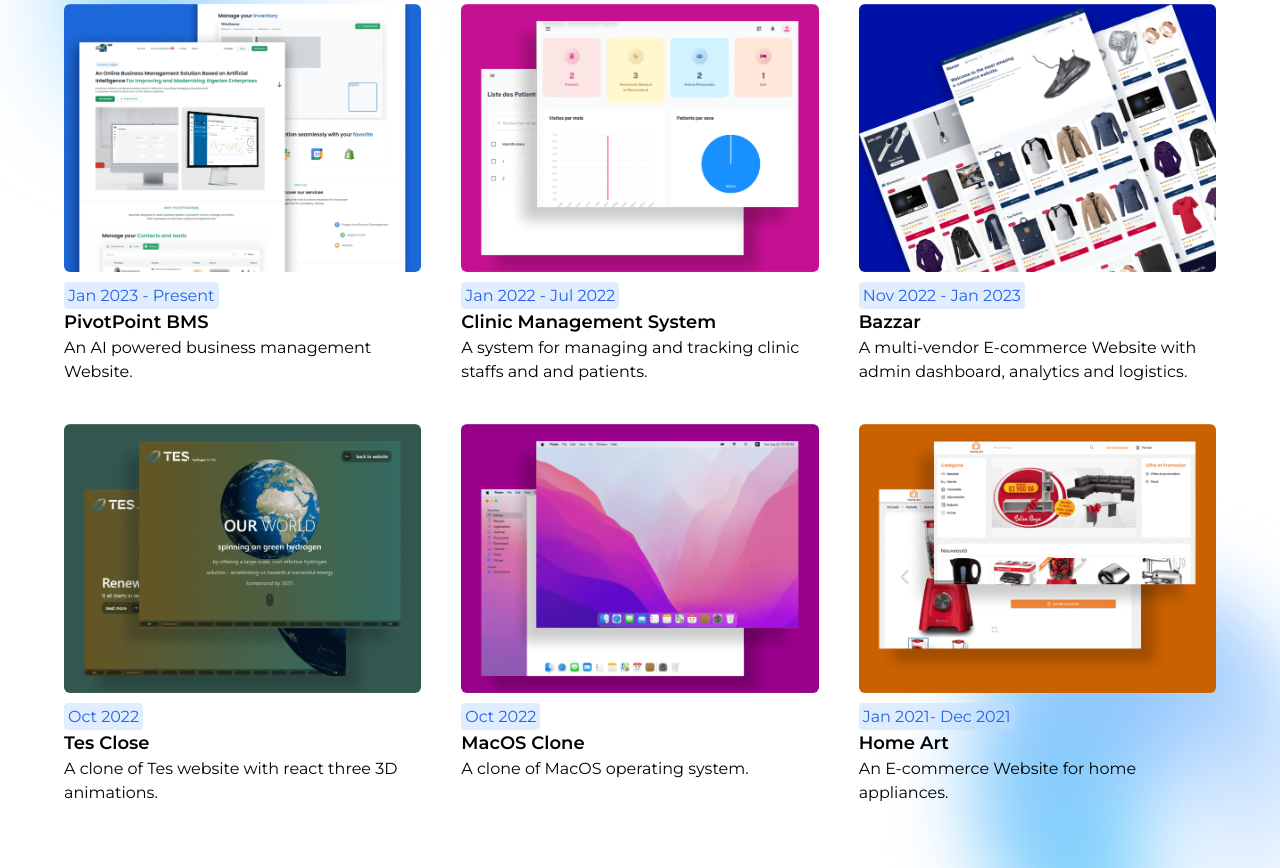
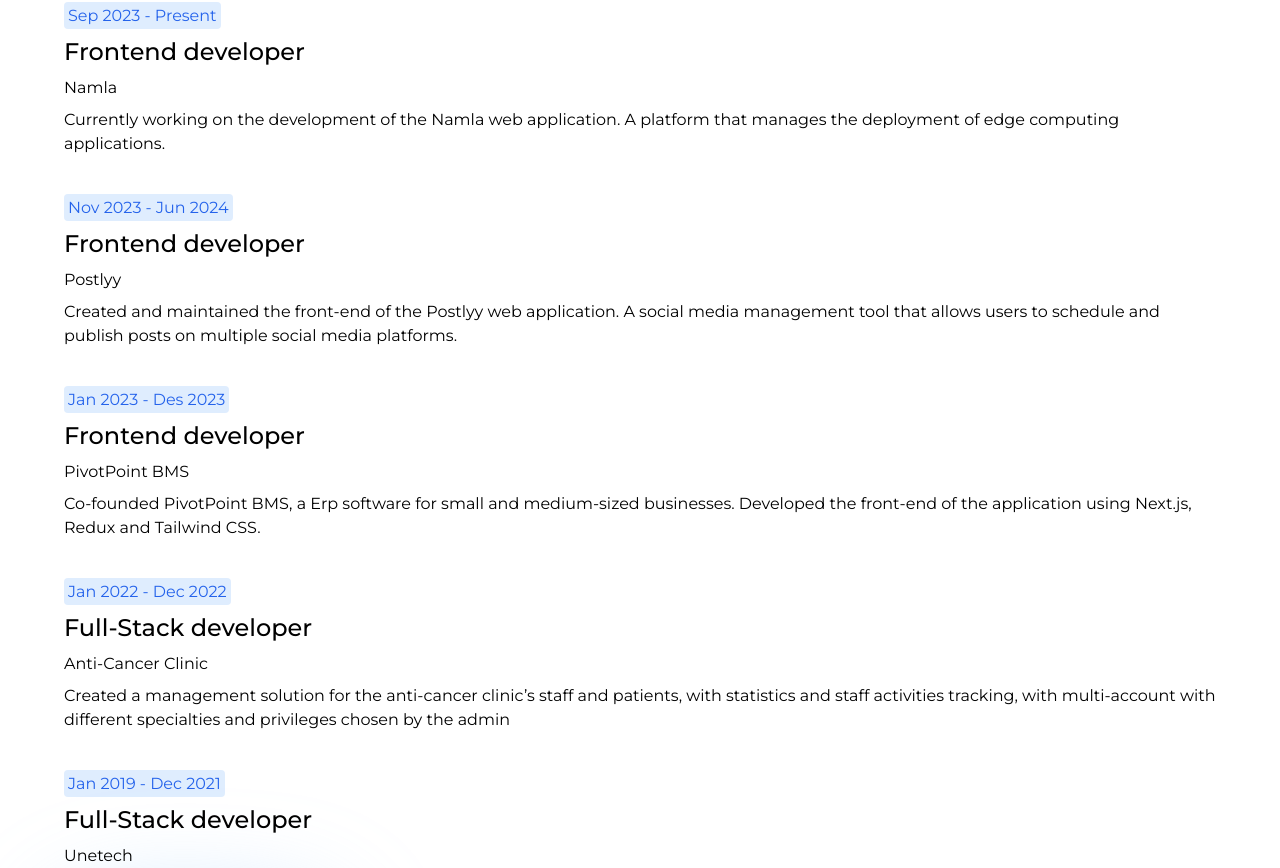
Before and after one commit to YanissGnz/portfolio, a Next.js app: page / in a window 1280 px wide. Shown: the part 2652-3520 px from the top of the page. Built offline with nearby package versions, Linux system fonts and the light colour scheme.

Commit message:
added experience

```diff
--- /dev/null
+++ b/components/Experience.tsx
@@ -0,0 +1,65 @@
+function Experience() {
+	return (
+		<div className="mt-32 flex flex-col items-center gap-10 w-full px-5 md:px-16">
+			<h1 className="text-4xl font-bold text-center">My Experience</h1>
+			<ExperienceCard
+				title="Frontend developer"
+				company="Namla"
+				date="Sep 2023 - Present"
+				description="Currently working on the development of the Namla web application. A platform that manages the deployment of edge computing applications."
+			/>
+			<ExperienceCard
+				title="Frontend developer"
+				company="Postlyy"
+				date="Nov 2023 - Jun 2024"
+				description="Created and maintained the front-end of the Postlyy web application. A social media management tool that allows users to schedule and publish posts on multiple social media platforms."
+			/>
+
+			<ExperienceCard
+				title="Frontend developer"
+				company="PivotPoint BMS"
+				date="Jan 2023 - Des 2023"
+				description="Co-founded PivotPoint BMS, a Erp software for small and medium-sized businesses. Developed the front-end of the application using Next.js, Redux and Tailwind CSS."
+			/>
+			<ExperienceCard
+				title="Full-Stack developer"
+				company="Anti-Cancer Clinic"
+				date="Jan 2022 - Dec 2022"
+				description="Created a management solution for the anti-cancer clinic’s staff and patients, with statistics and staff activities tracking, with multi-account with different specialties and privileges chosen by the admin"
+			/>
+			<ExperienceCard
+				title="Full-Stack developer"
+				company="Unetech"
+				date="Jan 2019 - Dec 2021"
+				description="Participated in pre-project analysis and technical assessments to validate the creation of a user-friendly interface. Built reusable code to utilize for other projects and to minimize costs. Scheduled meetings with clients to discuss website design preferences and requirements."
+			/>
+		</div>
+	);
+}
+
+export default Experience;
+
+type ExperienceCardProps = {
+	title: string;
+	company: string;
+	date: string;
+	description: string;
+};
+
+const ExperienceCard = ({
+	title,
+	company,
+	date,
+	description,
+}: ExperienceCardProps) => {
+	return (
+		<div className="w-full space-y-2">
+			<span className="bg-blue-200/50 dark:bg-blue-700/40 p-1 rounded text-blue-600 dark:text-blue-200">
+				{date}
+			</span>
+			<div className="text-2xl font-medium">{title}</div>
+			<p>{company}</p>
+			<p>{description}</p>
+		</div>
+	);
+};
--- a/pages/index.tsx
+++ b/pages/index.tsx
@@ -1,27 +1,27 @@
-import Image from "next/image";
 import { Montserrat } from "next/font/google";
 
 import Header from "@/components/Header";
 
 import About from "@/components/About";
+import Contact from "@/components/Contact";
+import Education from "@/components/Education";
+import Experience from "@/components/Experience";
 import Intro from "@/components/Intro";
 import Skills from "@/components/Skills";
-import Education from "@/components/Education";
 import Work from "@/components/Work";
-import Contact from "@/components/Contact";
 
 const openSans = Montserrat({ subsets: ["latin"] });
 
 export default function Home() {
 	return (
 		<main
-			className={`flex flex-col items-center justify-between  ${openSans.className}`}
-		>
+			className={`flex flex-col items-center justify-between  ${openSans.className}`}>
 			<Header />
 			<Intro />
 			<About />
 			<Skills />
 			<Education />
+			<Experience />
 			<Work />
 			<Contact />
 		</main>
```
